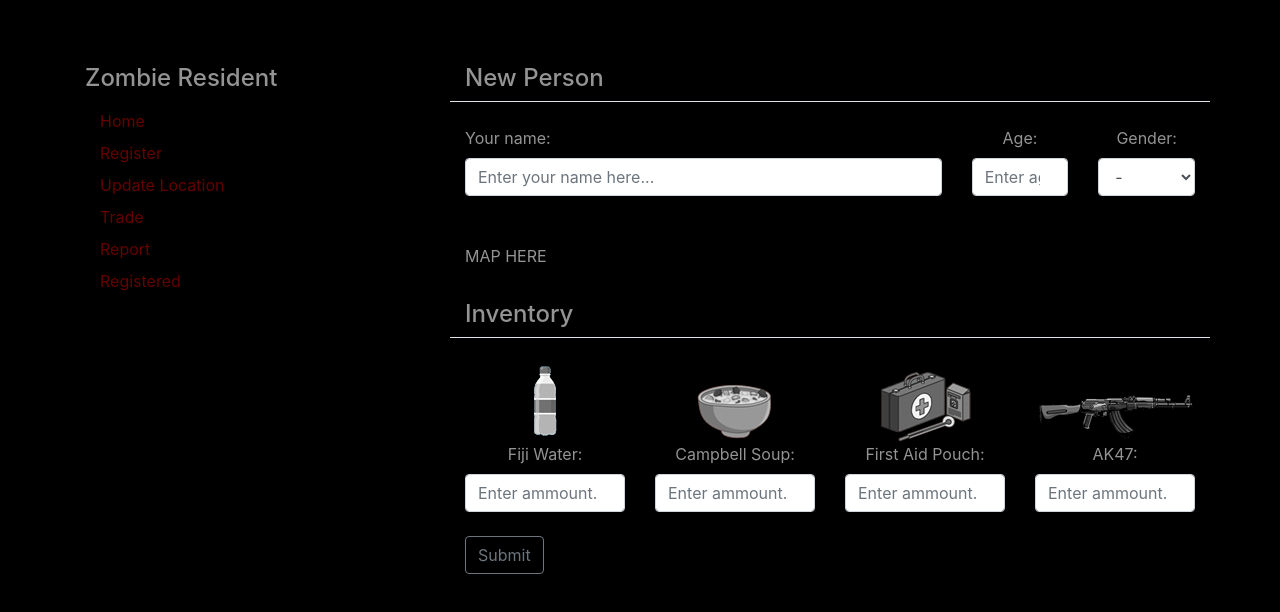
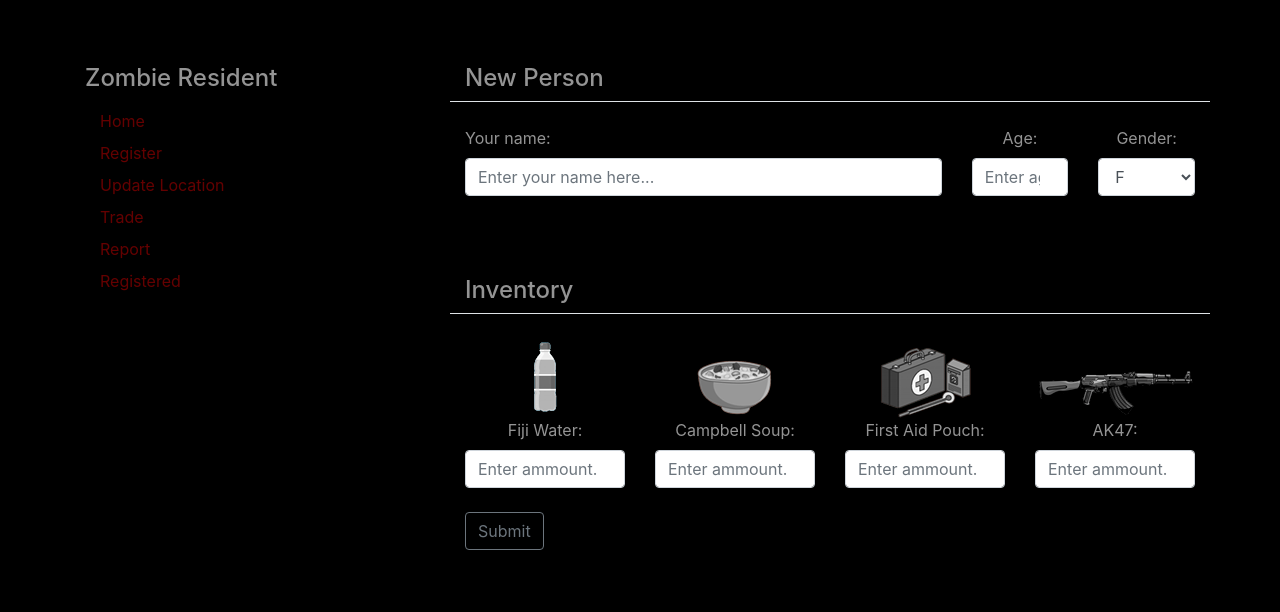
Before and after one commit to jurawrssic/trz-front, a React (Create React App) app: page /register in a window 1280 px wide. Shown: the top 612 px of the page. Built offline with nearby package versions, Linux system fonts and the light colour scheme; what google-maps-react would draw is missing.

Commit message:
Moved stuff around

```diff
--- a/src/components/Register.js
+++ b/src/components/Register.js
@@ -1,7 +1,6 @@
 import React from "react";
-import axios from "axios";
 import Inventory from "./Inventory";
-import Map from "./Map";
+//import MapContainer from "./MapContainer";
 import { Col, Row, Button, Form, FormGroup, Label, Input } from "reactstrap";
 
 import "./../App.css";
@@ -35,16 +34,14 @@ function Register() {
           <Col xs="2" className="text-center">
             <Label for="personGender">Gender:</Label>
             <Input type="select" name="gender" id="personGender">
-              <option selected disabled>
+              <option defaultValue disabled>
                 -
               </option>
               <option>F</option>
               <option>M</option>
             </Input>
           </Col>
-          <Col xs="12" className="pt-5 pb-3">
-            MAP HERE
-          </Col>
+          <Col xs="12" className="pt-5 pb-3"></Col>
         </Row>
       </FormGroup>
       <h4>Inventory</h4>
```
